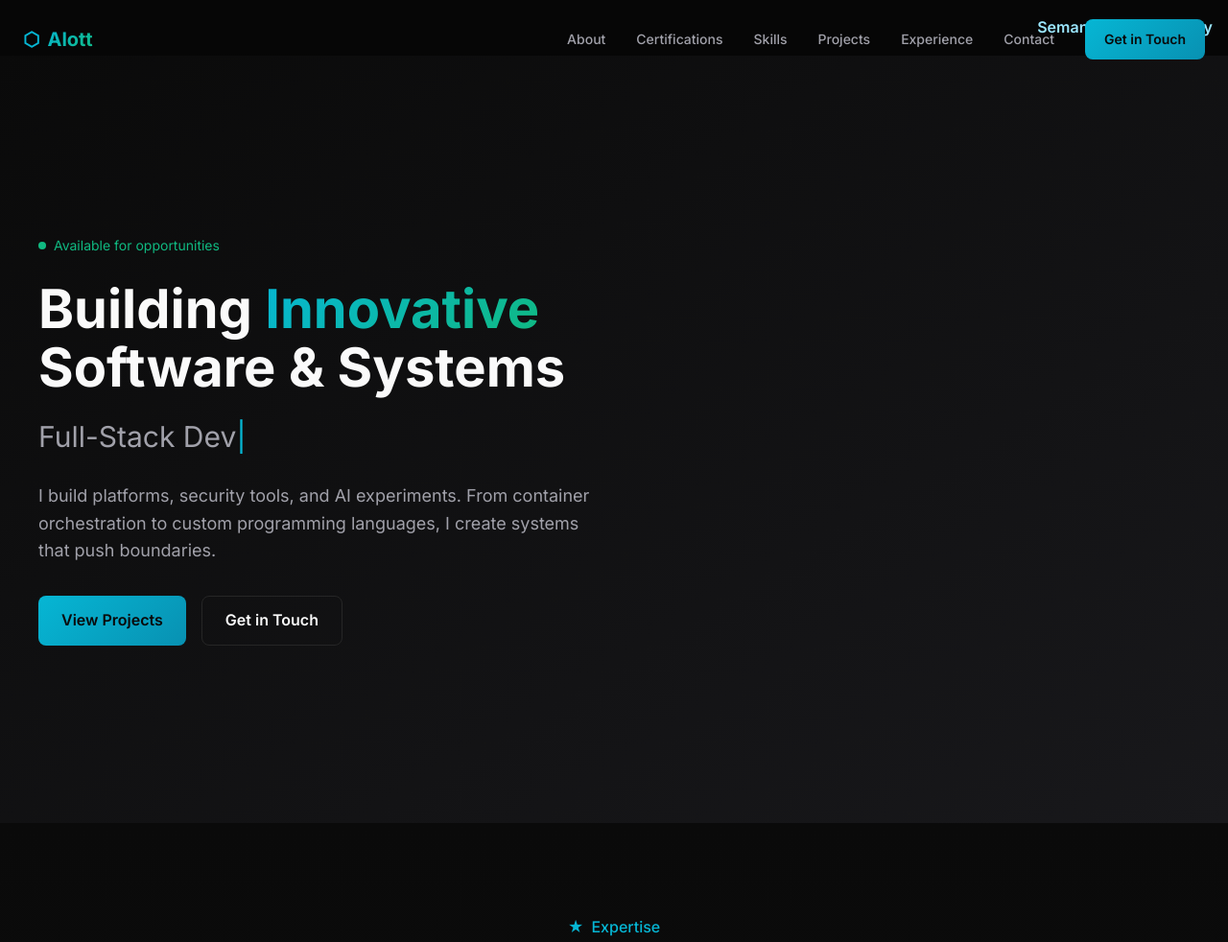
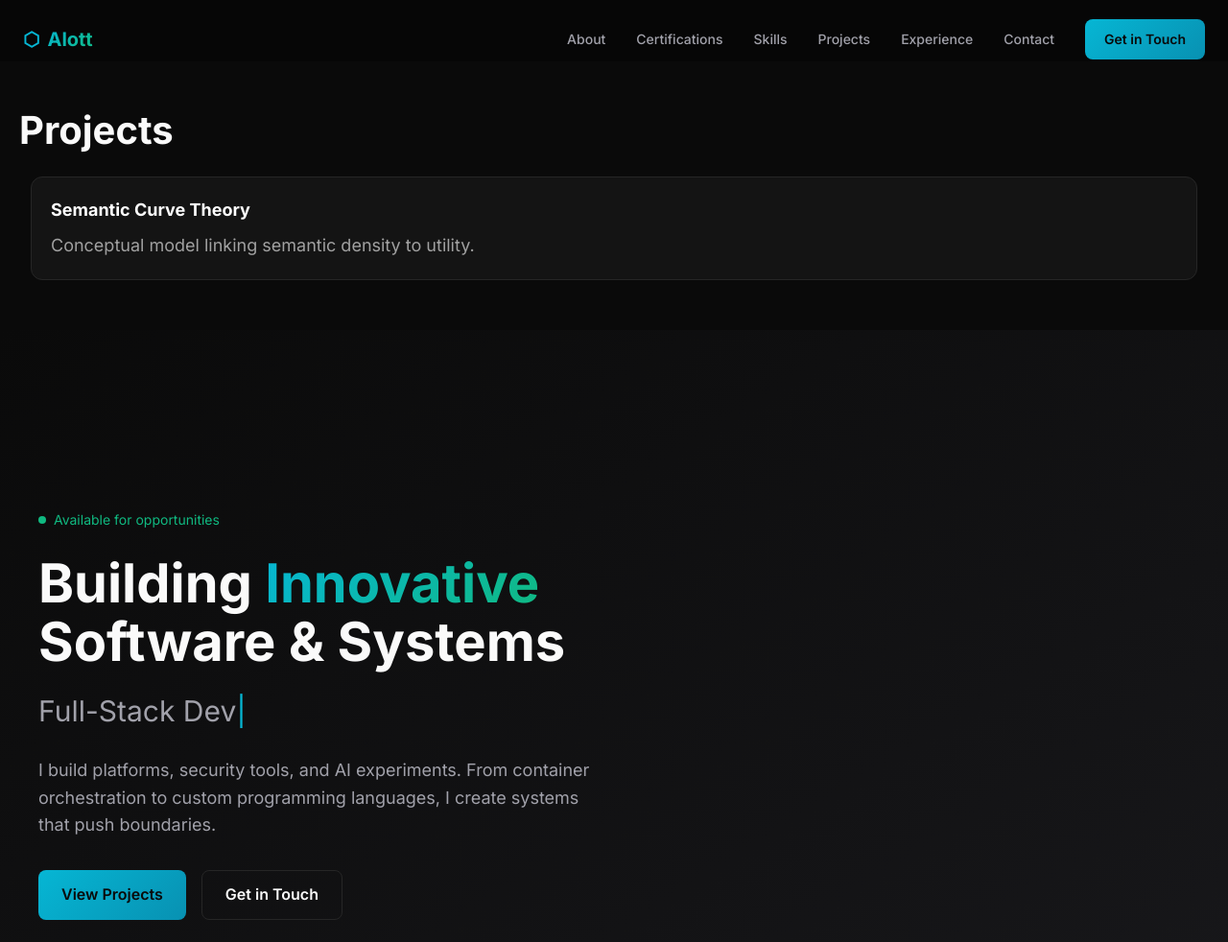
Before and after one commit to alott2223/alott2223.github.io, a plain HTML site: page index.html in a window 1280 px wide. Shown: the top 982 px of the page at 96% size. Drawn offline with Linux system fonts and the light colour scheme.

Commit message:
Make Semantic Curve a project-style card and inject into projects grid

```diff
--- a/index.html
+++ b/index.html
@@ -19,12 +19,64 @@
   </head>
   <body style="background-color: #0a0a0a; color: #fafafa; margin: 0;">
     <nav style="padding:16px; background:#060606; display:flex; justify-content:flex-end;">
-      <a href="/semantic-curve.html" style="color:#9be7ff; text-decoration:none; font-weight:600;">Semantic Curve Theory</a>
     </nav>
+      <nav style="padding:16px; background:#060606; display:flex; justify-content:flex-end;">
+      </nav>
     <div id="root"></div>
     <footer style="padding:24px; text-align:center; color:#888;">
-      © <span id="year">2026</span> Alott — <a href="/semantic-curve.html" style="color:#9be7ff;">Semantic Curve Theory</a>
+        © <span id="year">2026</span> Alott
     </footer>
     <script>document.getElementById('year').textContent = new Date().getFullYear();</script>
+      <script>
+      (function(){
+        // remove any existing explicit links
+        var nav = document.querySelector('nav');
+        if(nav){var a = nav.querySelector('a[href="/semantic-curve.html"]'); if(a) a.remove();}
+        var footer = document.querySelector('footer');
+        if(footer){var fa = footer.querySelector('a[href="/semantic-curve.html"]'); if(fa) fa.remove();}
+
+        function makeTile(){
+          var tile = document.createElement('a');
+          tile.href = '/semantic-curve.html';
+          tile.className = 'card';
+          tile.style.display = 'block';
+          tile.style.textDecoration = 'none';
+          tile.style.margin = '12px';
+          tile.innerHTML = '<div style="padding:20px;min-width:220px;">'
+            + '<h3 class="section-title" style="font-size:1.125rem;margin:0 0 8px;color:#fff;">Semantic Curve Theory</h3>'
+            + '<p class="section-subtitle" style="margin:0;color:#a1a1a1;">Conceptual model linking semantic density to utility.</p>'
+            + '</div>';
+          return tile;
+        }
+
+        function insertTile(){
+          var selectors = ['.projects','.projects-grid','.grid','.cards','.cards-grid','.work-grid','.portfolio','.projects-list'];
+          for(var i=0;i<selectors.length;i++){
+            var el = document.querySelector(selectors[i]);
+            if(el){
+              el.appendChild(makeTile());
+              return true;
+            }
+          }
+          var root = document.getElementById('root');
+          if(root){
+            var sec = document.createElement('section');
+            sec.className='container';
+            sec.style.padding='40px 20px';
+            sec.innerHTML='<h2 class="section-title">Projects</h2>';
+            sec.appendChild(makeTile());
+            root.parentNode.insertBefore(sec, root);
+            return true;
+          }
+          return false;
+        }
+
+        if(document.readyState==='loading'){
+          document.addEventListener('DOMContentLoaded',function(){setTimeout(insertTile,500)});
+        } else {
+          setTimeout(insertTile,500);
+        }
+      })();
+      </script>
   </body>
 </html>
```
